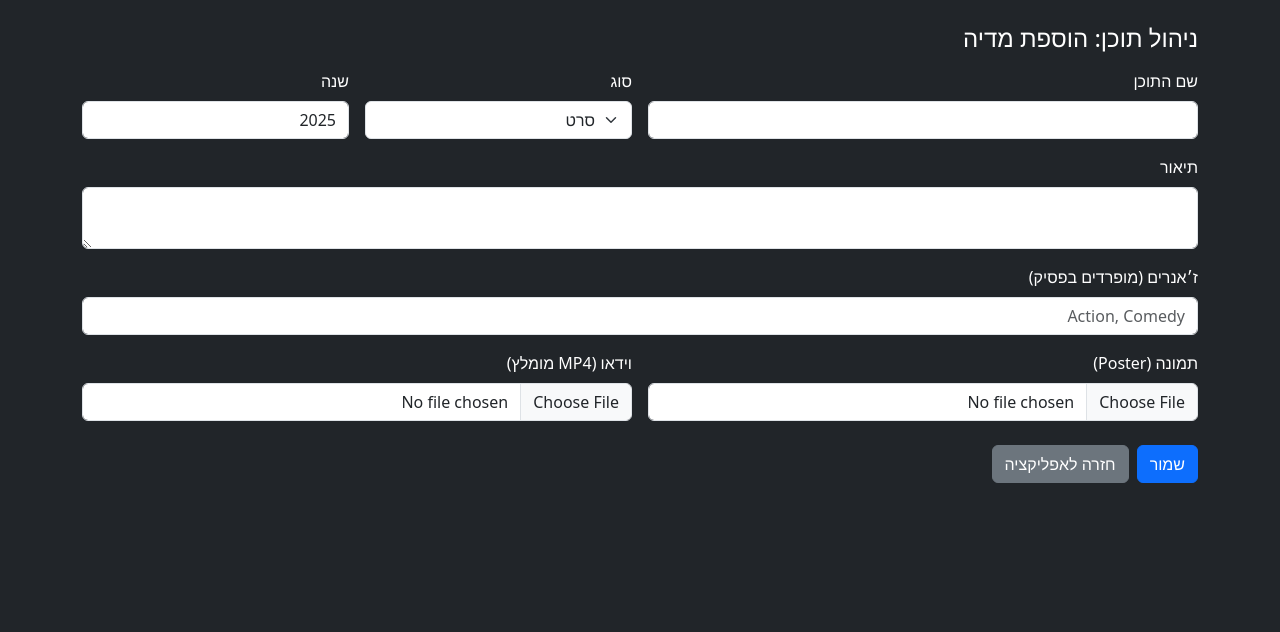
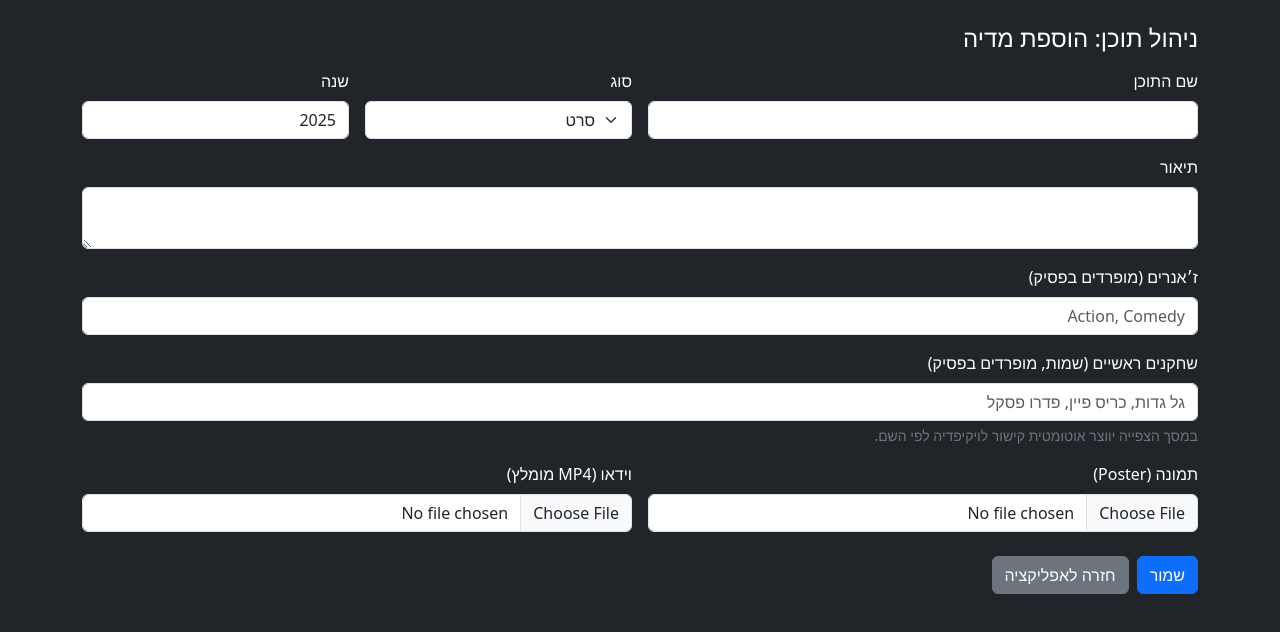
Before and after one commit to elaibiton11/NetVerse, a plain HTML site: page admin.html in a window 1280 px wide. Drawn offline with nearby package versions, Linux system fonts and the light colour scheme; no server answers; files whose address does not match are found by name.

Commit message:
Update admin.html

```diff
--- a/admin.html
+++ b/admin.html
@@ -35,6 +35,14 @@
    <label class="form-label">ז׳אנרים (מופרדים בפסיק)</label>
    <input class="form-control" id="genres" placeholder="Action, Comedy">
  </div>
+      <div class="col-12">
+          <label class="form-label">שחקנים ראשיים (שמות, מופרדים בפסיק)</label>
+          <input class="form-control" id="mainActors"
+                 placeholder="גל גדות, כריס פיין, פדרו פסקל">
+          <div class="form-text text-secondary">
+               במסך הצפייה יווצר אוטומטית קישור לויקיפדיה לפי השם.
+          </div>
+        </div>
 <div class="col-md-6">
    <label class="form-label">תמונה (Poster)</label>
    <input class="form-control" id="poster" type="file" accept="image/*">
```
